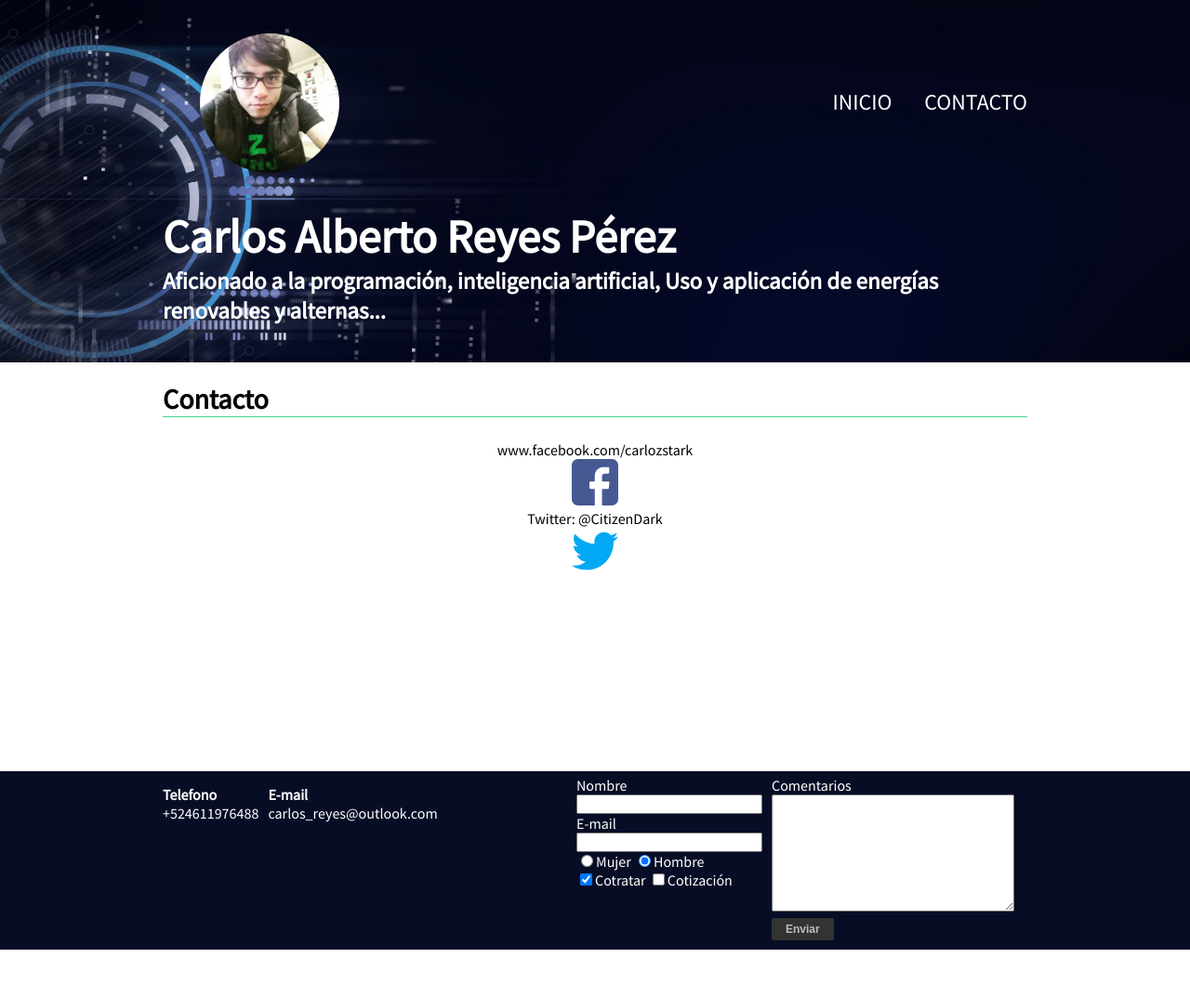
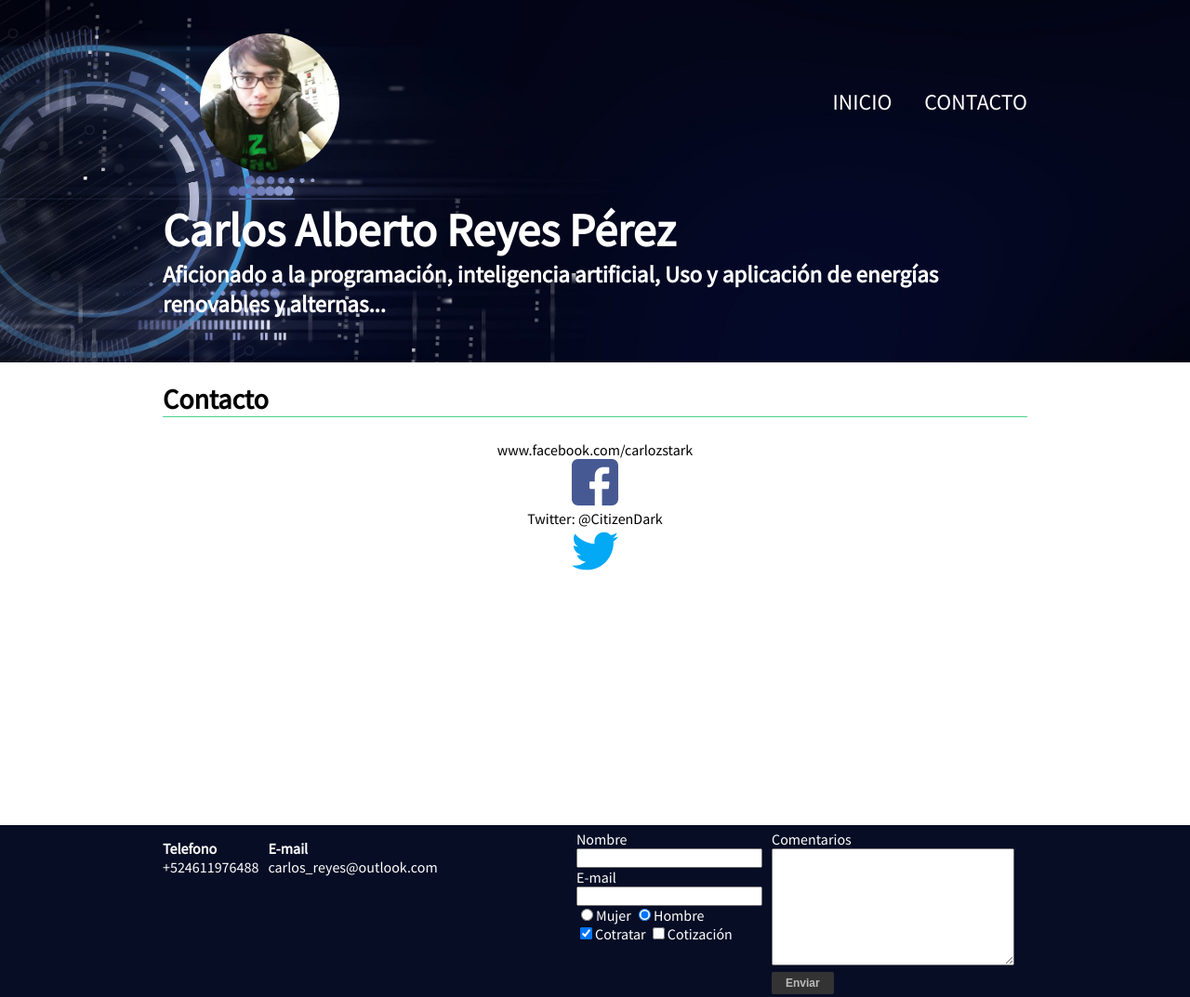
Before and after one commit to CarlRP/cvonline, a plain HTML site: page contacto.html in a window 1280 px wide. Shown: the whole page at 93% size. Before the commit the page ends 1022 px from the top, so only its background shows below. Drawn offline with Linux system fonts and the light colour scheme; a web font is replaced by a local one.

Commit message:
Actualizando Sticky Footer (Versión Platzi)

```diff
--- a/contacto.html
+++ b/contacto.html
@@ -7,7 +7,8 @@
 		<link rel="stylesheet" type="text/css" href="css/style.css">
 	</head>
 	<body>
-	<section id="portada" class="portada">
+	<!-- Inicia portada -->
+	<section class="portada">
 		<header id="header" class="header content"> <!-- header -->
 			<figure class="avatar"> <!-- logotipo -->
 				<img src="img/9lua0epa_400x400.jpg" width="150" height="150"/>
@@ -29,8 +30,8 @@
 			<h3 class="presentacion">Aficionado a la programación, inteligencia artificial, Uso y aplicación de energías renovables y alternas...</h4>
 		</div>
 	</section>
-	<div class="content">
-		<section class="redes">
+	<!-- Termina portada -->
+	<section class="contenido redes content">
 			<h2 class="titulo-a">Contacto</h2>
 			<div class="box">
 				<div class="fb">
@@ -45,7 +46,7 @@
 				<div class="twtwo"><a href="https://twitter.com/CitizenDark" target="_blank"><img class="logoTW" src="img/twitter.svg"></a></div>
 			</div>
 	</section>
-	</div>
+
 	<footer class="footer">
 		<div class="content">
 			<div class="contacto">
--- a/css/style.css
+++ b/css/style.css
@@ -1,5 +1,5 @@
 html, body{
-	height: 100%;
+	min-height: 100vh;
 }
 body{
 	font-family: 'Source Sans Pro', sans-serif;
@@ -29,8 +29,7 @@ body{
 	height: 350px;
 }
 .redes{
-	height: 497.9px;
-	margin-bottom: 15px;
+	min-height: 497.9px;
 }
 .titulo-a{
 	margin-top: 20px;
@@ -65,8 +64,9 @@ nav a:hover{
 .content{
 	width: 930px;
 	margin: auto;
-	height: 55%;
-	flex:1 0 auto;
+}
+.contenido{
+	flex: 1;
 }
 .header{
 	position: relative;
```
Also changed, not shown: index.html (+3 -4 lines). Lines whose indentation alone changed are shown as unchanged.
